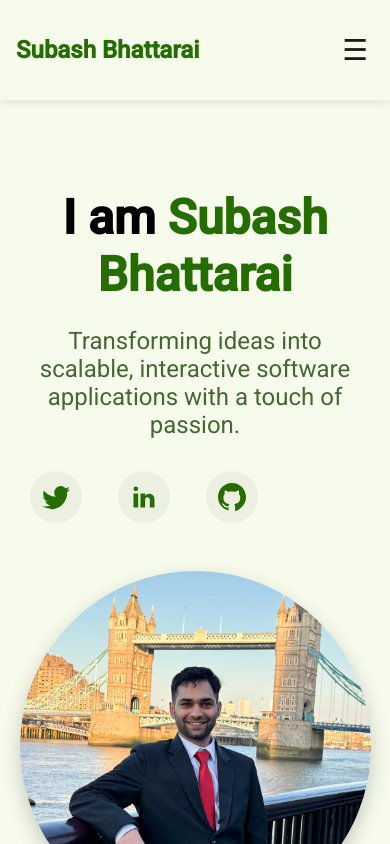
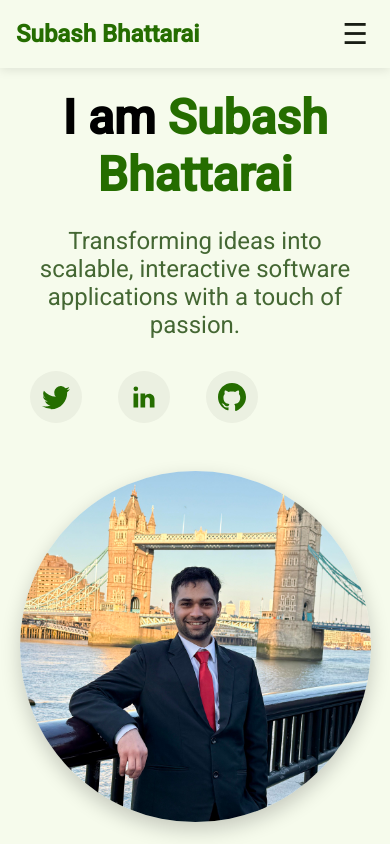
Before and after one commit to bhattaraisubash/ng-portfolio, an Angular app: page / in a window 390 px wide. Shown: the top 844 px of the page. Built offline with nearby package versions, Linux system fonts and the light colour scheme.

Commit message:
header: made fixed in mobile

```diff
--- a/src/app/shared/header/header.component.scss
+++ b/src/app/shared/header/header.component.scss
@@ -8,7 +8,7 @@
 	padding: 1.5rem 2rem;
 	box-shadow: 0px 2px 10px rgba(0, 0, 0, 0.1);
 	transition: background-color 0.3s, box-shadow 0.3s;
-    color: var(--mat-sys-on-susface);
+	color: var(--mat-sys-on-surface);
 	display: flex;
 	justify-content: space-between;
 	align-items: center;
@@ -33,6 +33,18 @@
 	  display: flex;
 	  gap: 1.5rem;
 
+	  .close-btn {
+		font-size: 2rem;
+		position: absolute;
+		top: 1rem;
+		right: 1rem;
+		background: none;
+		border: none;
+		color: var(--mat-sys-on-surface);
+		cursor: pointer;
+		display: none;
+	  }
+
 	  a {
 		text-decoration: none;
 		font-size: 1.1rem;
@@ -52,8 +64,7 @@
 	  flex-direction: row;
 	  justify-content: space-between;
 	  align-items: center;
-	  padding: 2rem 1rem;
-	  position: relative;
+	  padding: 1rem 1rem;
 
 	  .hamburger {
 		display: block;
@@ -76,6 +87,7 @@
 
 		&.open {
 		  display: flex;
+		  padding-top: 2rem;
 		}
 
 		a {
@@ -84,14 +96,7 @@
 		}
 
 		.close-btn {
-			font-size: 2rem;
-			position: absolute;
-			top: 1rem;
-			right: 1rem;
-			background: none;
-			border: none;
-			color: var(--mat-sys-on-surface);
-			cursor: pointer;
+		  display: block;
 		}
 	  }
 	}
```
Lines whose indentation alone changed are shown as unchanged.
